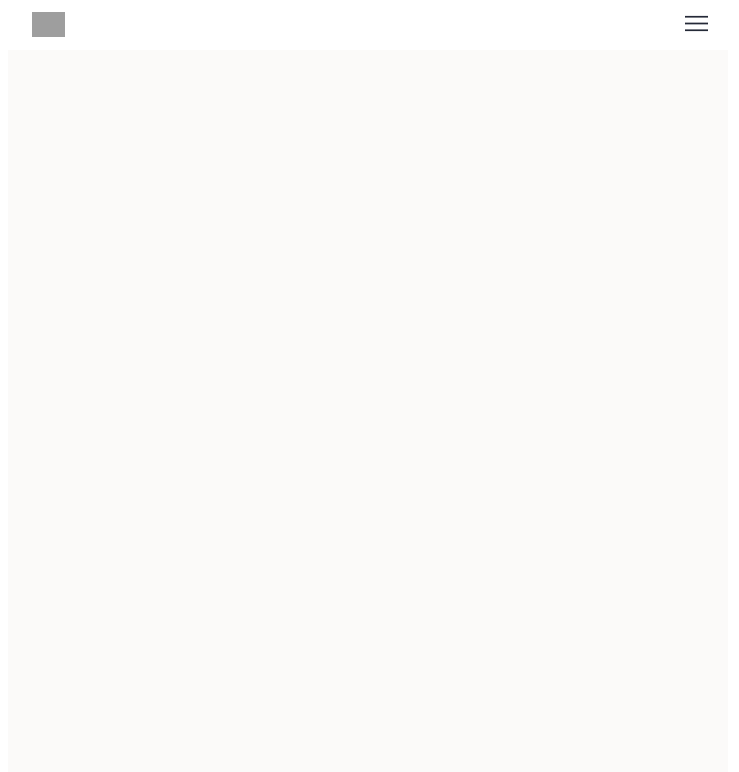
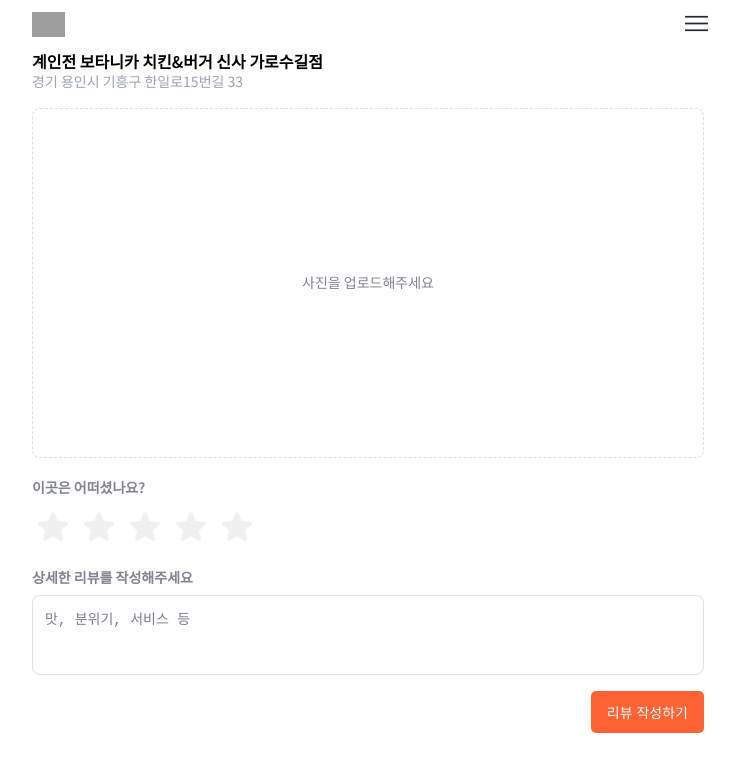
Before and after one commit to yojeongjin/food-map, a Vue app in the folder frontend/: page /review in a window 1280 px wide. Before the commit this address had no page. Shown: the top 772 px of the page, without its empty margins (272-1011 px from the left). Built offline with nearby package versions, Linux system fonts and the light colour scheme; grey boxes are pictures that could not be loaded.

Commit message:
feat: 리뷰 페이지 레이아웃 생성

```diff
--- a/frontend/src/components/Map/MapBottom.vue
+++ b/frontend/src/components/Map/MapBottom.vue
@@ -358,7 +358,7 @@
   .review-grade {
     display: flex;
     // color: $color-primary;
-    color: darken($color-primary, 15%);
+    // color: darken(#ff6333, 15%);
     font-size: 15px;
     font-weight: 500;
     .grade-star {
--- a/frontend/src/components/Map/MapSearch.vue
+++ b/frontend/src/components/Map/MapSearch.vue
@@ -169,6 +169,7 @@
     justify-content: center;
     border-radius: 50%;
     font-size: 12px;
+    margin-left: -3px;
   }
 }
 </style>
--- /dev/null
+++ b/frontend/src/components/Review/Review.vue
@@ -0,0 +1,227 @@
+<template>
+  <main>
+    <!-- 위치 -->
+    <div class="review-place-area">
+      <h2>계인전 보타니카 치킨&버거 신사 가로수길점</h2>
+      <p class="review-place-addr">경기 용인시 기흥구 한일로15번길 33</p>
+    </div>
+    <!-- 사진 -->
+    <div class="review-photo-area">
+      {{ imgMsg }}
+      <input
+        type="file"
+        accept="image/*"
+        ref="image"
+        @change="onChangeFiles"
+        class="review-photo-input"
+      />
+      <img v-if="imgUrl" :src="imgUrl" class="review-photo-preview" />
+    </div>
+    <!-- 별점 -->
+    <div class="review-grade-area">
+      <p class="review-grade-desc">이곳은 어떠셨나요?</p>
+
+      <div class="review-grade-star">
+        <template v-for="n in 5" :key="n">
+          <div
+            class="star-wrapper"
+            @mousemove="handleMouseMove($event, n)"
+            @click="handleClick($event, n)"
+            @mouseleave="setHover(0)"
+          >
+            <!-- 빈 별 -->
+            <Icon class="star empty" icon="material-symbols:star-rounded" />
+            <!-- 채운 별 -->
+            <div
+              class="star-overlay"
+              :style="{ width: getFillPercent(n) + '%' }"
+            >
+              <Icon class="star filled" icon="material-symbols:star-rounded" />
+            </div>
+          </div>
+        </template>
+      </div>
+    </div>
+    <!-- 리뷰 -->
+    <div class="review-area">
+      <p class="review-grade-desc">상세한 리뷰를 작성해주세요</p>
+
+      <textarea
+        v-model="review"
+        class="text-area"
+        placeholder="맛, 분위기, 서비스 등"
+      ></textarea>
+    </div>
+    <!-- 버튼 -->
+    <div class="btn-area">
+      <button class="apply-btn">리뷰 작성하기</button>
+    </div>
+  </main>
+</template>
+
+<script>
+import { Icon } from '@iconify/vue'
+
+export default {
+  data() {
+    return {
+      rating: 0, // 실제 선택된 별점
+      hoverRating: 0, // 마우스 hover 중인 별점
+      imgMsg: '사진을 업로드해주세요',
+      imgUrl: null,
+      reviewImg: null,
+      review: '',
+    }
+  },
+  methods: {
+    // 별점
+    setRating(value) {
+      this.rating = value
+    },
+    setHover(value) {
+      this.hoverRating = value
+    },
+    getFillPercent(index) {
+      const value = this.hoverRating > 0 ? this.hoverRating : this.rating
+      if (value >= index) return 100
+      if (value + 0.5 === index) return 50
+      return 0
+    },
+    handleMouseMove(event, index) {
+      const { left, width } = event.currentTarget.getBoundingClientRect()
+      const offsetX = event.clientX - left
+      const isHalf = offsetX < width / 2
+      const hoverValue = isHalf ? index - 0.5 : index
+      this.setHover(hoverValue)
+    },
+    handleClick(event, index) {
+      const { left, width } = event.currentTarget.getBoundingClientRect()
+      const offsetX = event.clientX - left
+      const isHalf = offsetX < width / 2
+      const ratingValue = isHalf ? index - 0.5 : index
+      this.setRating(ratingValue)
+    },
+    // 사진 업로드
+    onChangeFiles(e) {
+      const file = e.target.files[0]
+      this.imgUrl = URL.createObjectURL(file)
+      this.reviewImg = file
+      this.imgMsg = ''
+    },
+  },
+  components: { Icon },
+}
+</script>
+
+<style lang="scss" scoped>
+main {
+  background-color: #fff;
+  display: flex;
+  flex-direction: column;
+  gap: 16px;
+  height: calc(var(--vh, 1vh) * 100);
+  padding: 50px 24px 24px;
+}
+// 위치
+.review-place-area {
+}
+.review-place-addr {
+  color: $color-gray03;
+}
+// 사진
+.review-photo-area {
+  position: relative;
+  height: 350px;
+  display: flex;
+  justify-content: center;
+  align-items: center;
+  border: 1px dashed #e0e0e0;
+  border-radius: 8px;
+  color: #81848e;
+  cursor: pointer;
+  .review-photo-input {
+    position: absolute;
+    inset: 0;
+    opacity: 0;
+    cursor: pointer;
+  }
+  .review-photo-preview {
+    width: 100%;
+    height: 100%;
+    object-fit: cover;
+  }
+}
+// 별점
+.review-grade-area {
+  display: flex;
+  flex-direction: column;
+  gap: 4px;
+}
+.review-grade-desc {
+  color: #81848e;
+  font-weight: 600;
+  margin: 4px 0;
+}
+.review-grade-star {
+  display: flex;
+  gap: 4px;
+}
+.star-wrapper {
+  position: relative;
+  width: 42px;
+  height: 42px;
+}
+.star {
+  font-size: 42px;
+  width: 42px;
+  height: 42px;
+  pointer-events: none;
+}
+.empty {
+  color: #f0f0f0;
+}
+.star-overlay {
+  position: absolute;
+  top: 0;
+  left: 0;
+  height: 100%;
+  overflow: hidden;
+}
+.filled {
+  color: $color-primary;
+}
+
+// 리뷰
+.review-area {
+  display: flex;
+  flex-direction: column;
+  gap: 4px;
+}
+.text-area {
+  width: 100%;
+  height: 80px;
+  resize: none;
+  border: 1px solid #e0e0e0;
+  border-radius: 8px;
+  padding: 12px;
+  &::placeholder {
+    font-weight: 500;
+    color: #7b7e8c;
+  }
+}
+// 버튼
+.btn-area {
+  display: flex;
+  justify-content: flex-end;
+  height: 42px;
+}
+.apply-btn {
+  background-color: $color-primary;
+  height: 100%;
+  padding: 0 16px;
+  border-radius: 5px;
+  color: #fff;
+  font-size: 14px;
+  font-weight: 500;
+}
+</style>
--- /dev/null
+++ b/frontend/src/routes/Review.vue
@@ -0,0 +1,11 @@
+<template>
+  <Review />
+</template>
+
+<script>
+import Review from '../components/Review/Review.vue'
+
+export default {
+  components: { Review },
+}
+</script>
```
Also changed, not shown: frontend/src/routes/index.js (+6 -1 lines).
